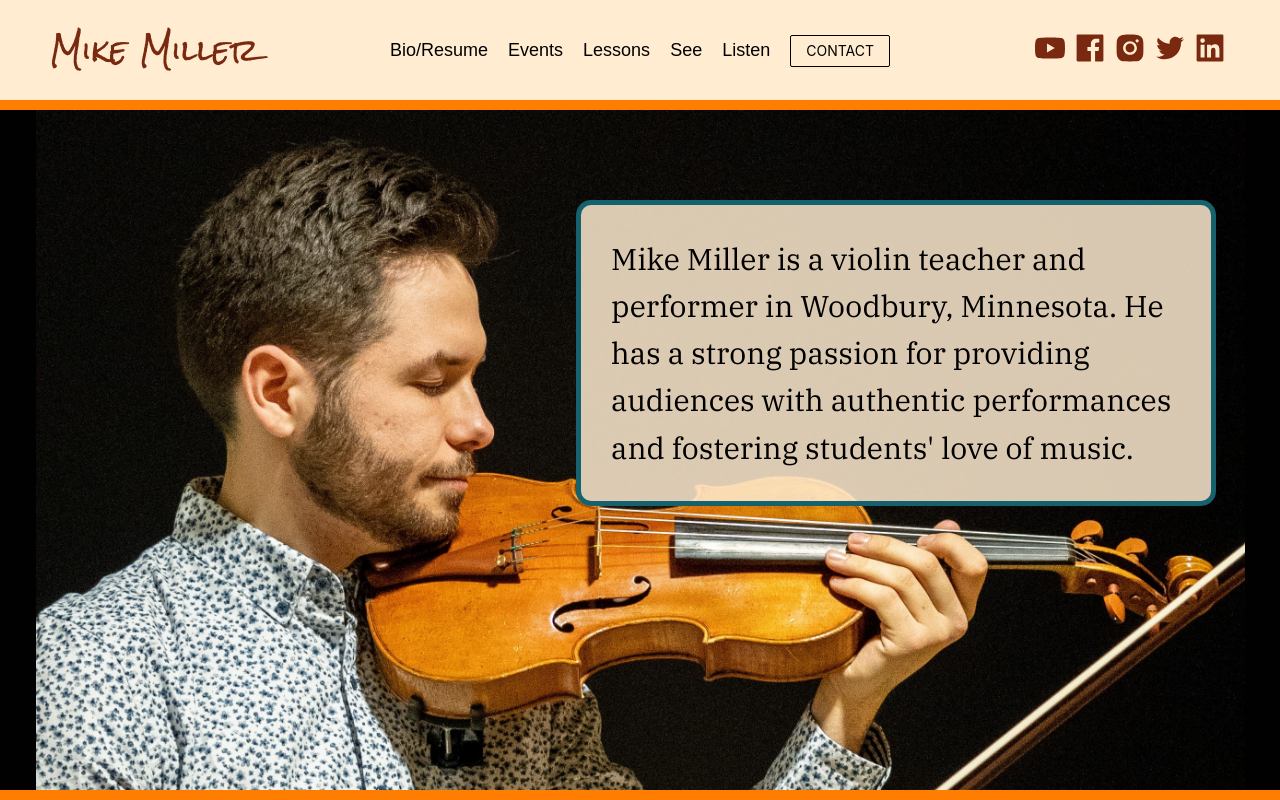
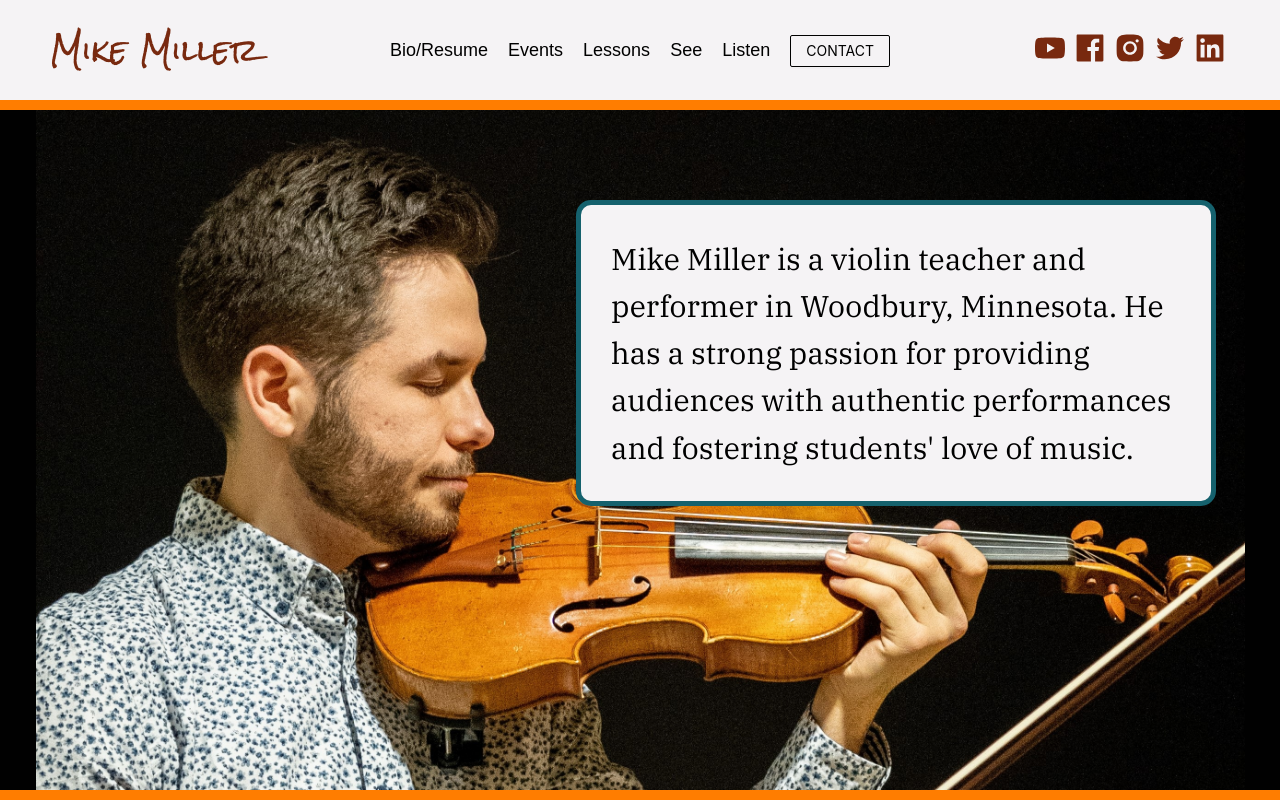
Before and after one commit to mimi5930/mike-miller-violin-v2, a React (Create React App) app: page / in a window 1280 px wide. Shown: the top 800 px of the page. Built offline with nearby package versions, Linux system fonts and the light colour scheme; a web font is replaced by a local one.

Commit message:
change bg color

```diff
--- a/src/index.css
+++ b/src/index.css
@@ -4,7 +4,7 @@
   --main-font: 'IBM Plex Serif', serif;
   --title-font: 'Sawarabi Mincho', sans-serif;
   --palette-maroon: rgb(120, 41, 15);
-  --background-color: #ffecd1;
+  --background-color: #f5f3f5;
   --title-color: #15616d;
   --border-color: rgb(255, 125, 0);
 }
--- a/src/pages/Home/index.js
+++ b/src/pages/Home/index.js
@@ -35,7 +35,7 @@ const styles = {
     position: 'absolute',
     top: '25%',
     right: '5vw',
-    backgroundColor: 'rgba(255, 236, 209, .85)',
+    backgroundColor: 'var(--background-color)',
     padding: '30px'
   },
   smallHeroText: {
```
